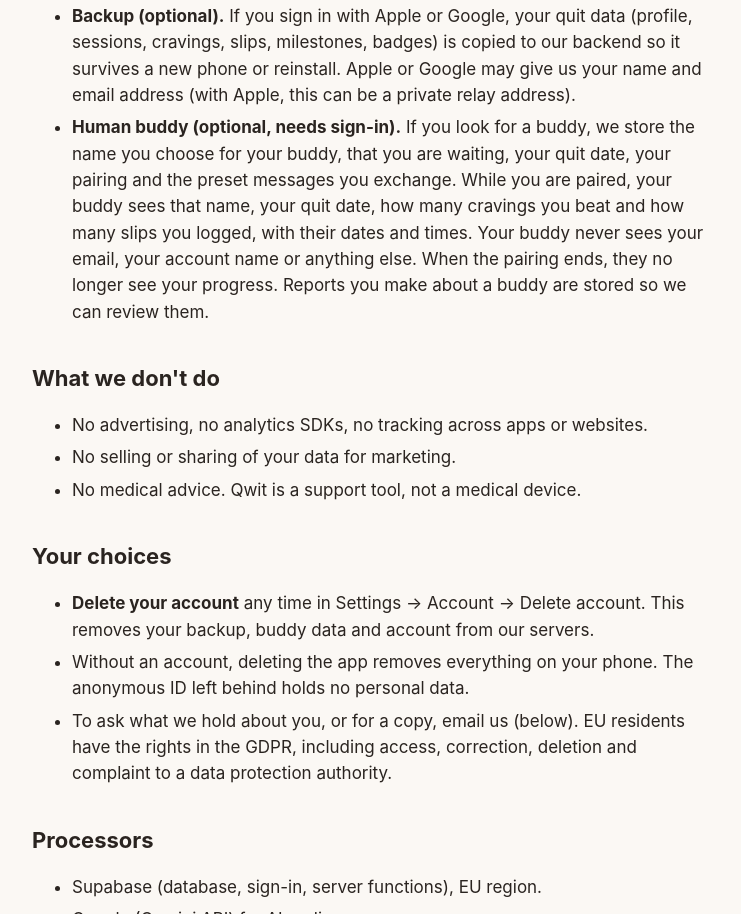
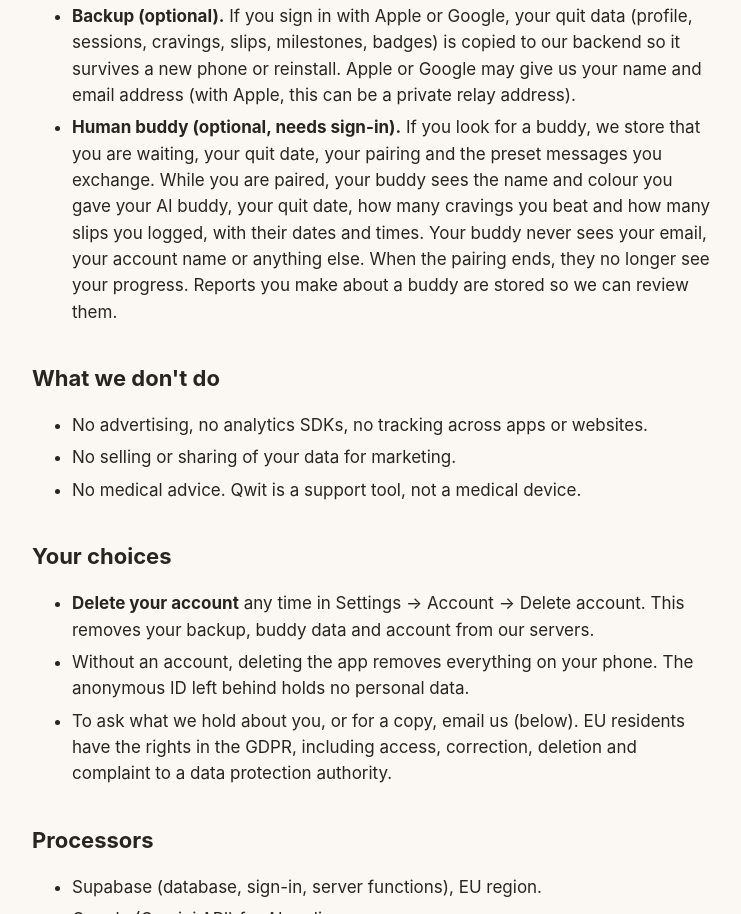
Before and after one commit to jonasschueler00/qwit-app, a plain HTML site: page index.html in a window 1280 px wide. Shown: the part 848-1762 px from the top of the page, without its empty margins (268-1009 px from the left). Drawn offline with Linux system fonts and the light colour scheme.

Commit message:
Privacy policy: buddy sees your AI buddy's name and colour

```diff
--- a/index.html
+++ b/index.html
@@ -37,7 +37,7 @@
     <li><strong>An anonymous app ID.</strong> On first launch the app gets a random ID from our backend (Supabase, servers in the EU, Ireland). It is not linked to your name or email. It lets the AI features count a fair monthly allowance.</li>
     <li><strong>AI buddy messages.</strong> When you write to your AI buddy, your message, the recent conversation and a few numbers (days smoke-free, today's cravings, your reasons for quitting) are sent through our backend to Google's Gemini API to write a reply. We do not store these conversations on our servers. Google processes them under its API terms. Don't share anything in these chats you would not want processed this way.</li>
     <li><strong>Backup (optional).</strong> If you sign in with Apple or Google, your quit data (profile, sessions, cravings, slips, milestones, badges) is copied to our backend so it survives a new phone or reinstall. Apple or Google may give us your name and email address (with Apple, this can be a private relay address).</li>
-    <li><strong>Human buddy (optional, needs sign-in).</strong> If you look for a buddy, we store the name you choose for your buddy, that you are waiting, your quit date, your pairing and the preset messages you exchange. While you are paired, your buddy sees that name, your quit date, how many cravings you beat and how many slips you logged, with their dates and times. Your buddy never sees your email, your account name or anything else. When the pairing ends, they no longer see your progress. Reports you make about a buddy are stored so we can review them.</li>
+    <li><strong>Human buddy (optional, needs sign-in).</strong> If you look for a buddy, we store that you are waiting, your quit date, your pairing and the preset messages you exchange. While you are paired, your buddy sees the name and colour you gave your AI buddy, your quit date, how many cravings you beat and how many slips you logged, with their dates and times. Your buddy never sees your email, your account name or anything else. When the pairing ends, they no longer see your progress. Reports you make about a buddy are stored so we can review them.</li>
   </ul>
 
   <h2>What we don't do</h2>
```
